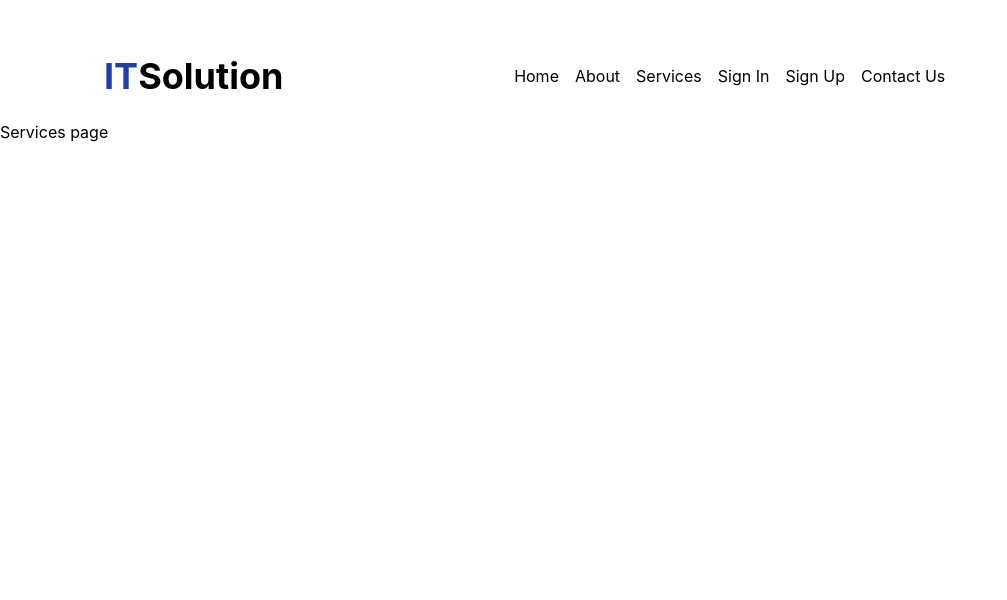
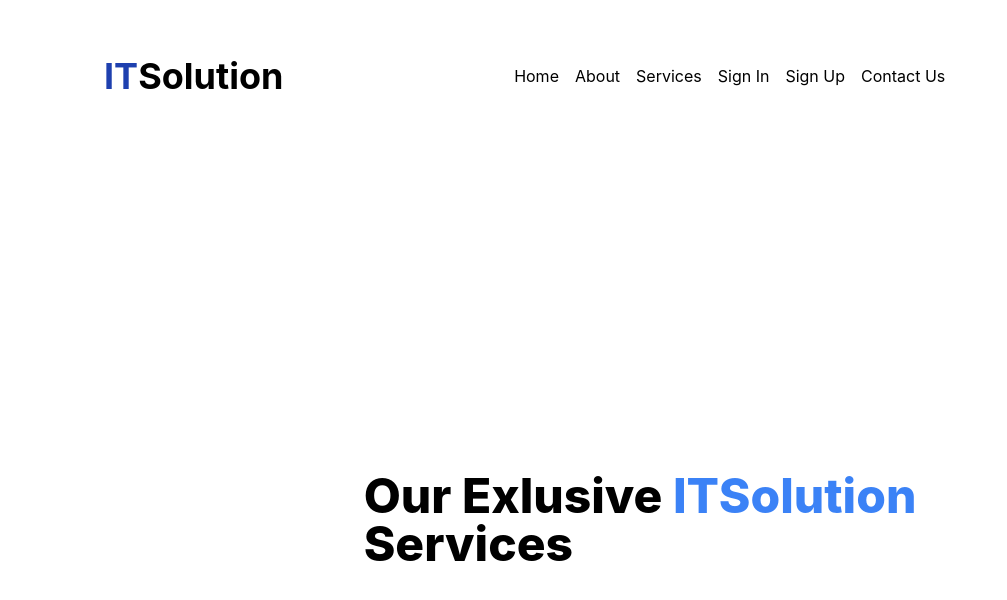
Before and after one commit to salmankhani-sk/classReactProject, a React (Create React App) app: page /services in a window 1280 px wide. Shown: the top 600 px of the page, without its empty margins (0-1007 px from the left). Built offline with nearby package versions, Linux system fonts and the light colour scheme.

Commit message:
29-6 class

```diff
--- a/src/pages/services.js
+++ b/src/pages/services.js
@@ -1,8 +1,17 @@
 import React from "react";
+import {Fade} from "react-awesome-reveal"
+import ReactVisibilitySensor from "react-visibility-sensor";
 export default function Services(){
     return(
         <div>
-            <h1>Services page</h1>
+            <div className="flex justify-center items-center h-screen">
+                <ReactVisibilitySensor>
+                    <Fade direction="up">
+                        <h1 className="text-5xl  font-extrabold">Our Exlusive <span className="text-blue-500">ITSolution</span><br/> Services</h1>
+                    </Fade>
+                </ReactVisibilitySensor>
+            </div>
+
         </div>
     )
 }
```
